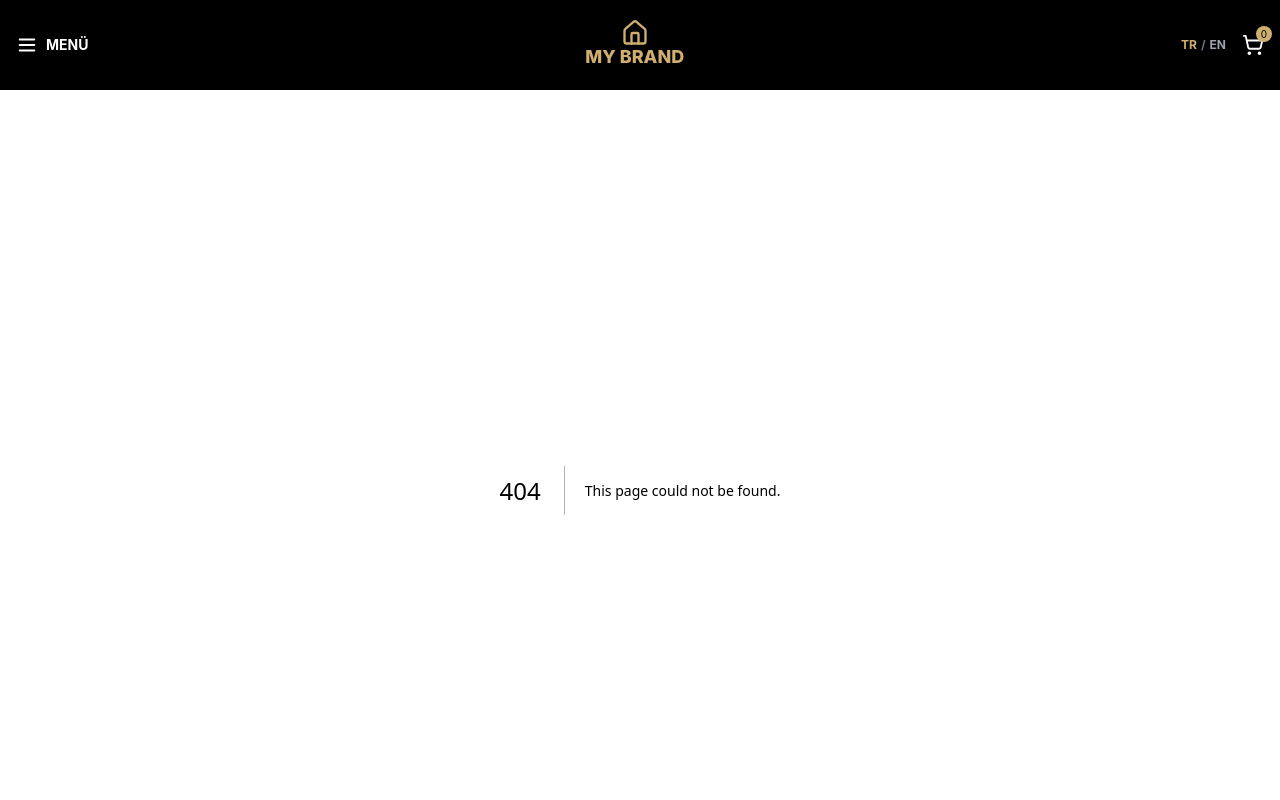
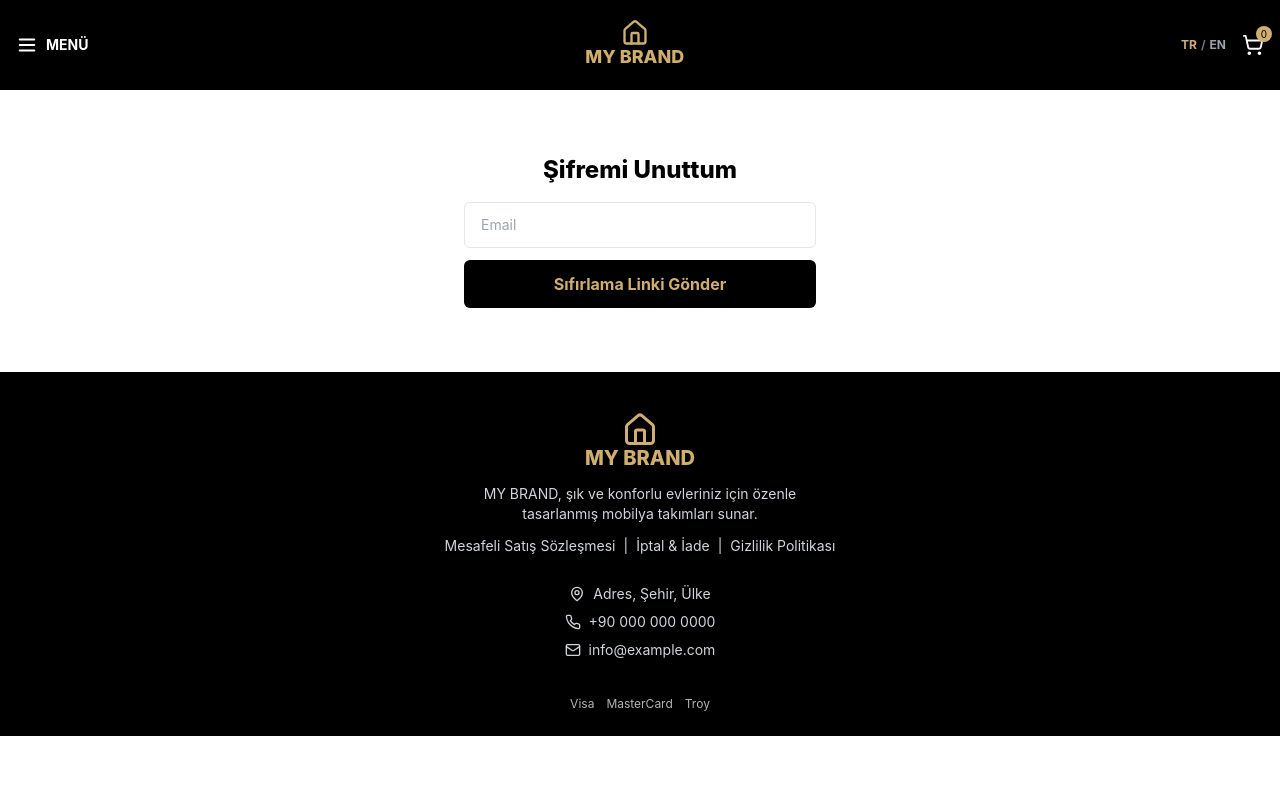
Before and after one commit to takrun00-hue/berk-homeavm, a Next.js app: page /forgot-password in a window 1280 px wide. Before the commit this address had no page. Shown: the top 800 px of the page. Built offline with nearby package versions, Linux system fonts and the light colour scheme.

Commit message:
Implement Forgot Password page with email submission

```diff
--- /dev/null
+++ b/app/forgot-password/page.tsx
@@ -0,0 +1,63 @@
+"use client";
+
+import { useState } from "react";
+import { useLanguage } from "@/context/LanguageContext";
+
+export default function ForgotPasswordPage() {
+  const [email, setEmail] = useState("");
+  const [sent, setSent] = useState(false);
+  const [loading, setLoading] = useState(false);
+  const { locale } = useLanguage();
+
+  const handleSubmit = async (e: React.FormEvent) => {
+    e.preventDefault();
+    setLoading(true);
+
+    await fetch("/api/auth/forgot-password", {
+      method: "POST",
+      headers: { "Content-Type": "application/json" },
+      body: JSON.stringify({ email }),
+    });
+
+    setLoading(false);
+    setSent(true);
+  };
+
+  return (
+    <section className="py-16 px-4 max-w-sm mx-auto space-y-4">
+      <h1 className="text-2xl font-extrabold text-center">
+        {locale === "tr" ? "Şifremi Unuttum" : "Forgot Password"}
+      </h1>
+
+      {sent ? (
+        <p className="text-sm text-gray-600 text-center">
+          {locale === "tr"
+            ? "Eğer bu email kayıtlıysa, sıfırlama linki gönderildi. Lütfen gelen kutunuzu kontrol edin."
+            : "If this email is registered, a reset link has been sent. Please check your inbox."}
+        </p>
+      ) : (
+        <form onSubmit={handleSubmit} className="space-y-3">
+          <input
+            type="email"
+            required
+            placeholder="Email"
+            value={email}
+            onChange={(e) => setEmail(e.target.value)}
+            className="w-full border rounded-md px-4 py-3 text-sm"
+          />
+          <button
+            type="submit"
+            disabled={loading}
+            className="w-full bg-black text-gold py-3 rounded-md font-bold disabled:opacity-50"
+          >
+            {loading
+              ? "..."
+              : locale === "tr"
+              ? "Sıfırlama Linki Gönder"
+              : "Send Reset Link"}
+          </button>
+        </form>
+      )}
+    </section>
+  );
+}
```
